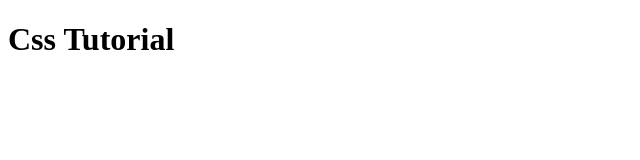
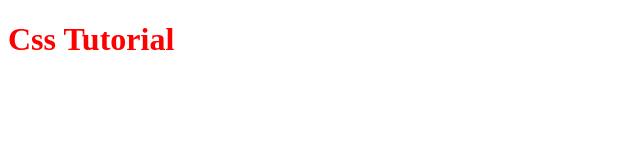
Before and after one commit to jafarpalidehsheibak/css, a plain HTML site: page index.html in a window 1280 px wide. Shown: the whole page, without its empty margins (0-640 px from the left). Drawn offline with Linux system fonts and the light colour scheme.

Commit message:
add style.css

```diff
--- /dev/null
+++ b/css/style.css
@@ -0,0 +1,3 @@
+h1{
+    color: red;
+}
--- a/index.html
+++ b/index.html
@@ -4,6 +4,7 @@
     <meta charset="UTF-8" />
     <meta http-equiv="X-UA-Compatible" content="IE=edge" />
     <meta name="viewport" content="width=device-width, initial-scale=1.0" />
+    <link rel="stylesheet" href="./css/style.css" />
     <title>Document</title>
   </head>
   <body>
```
